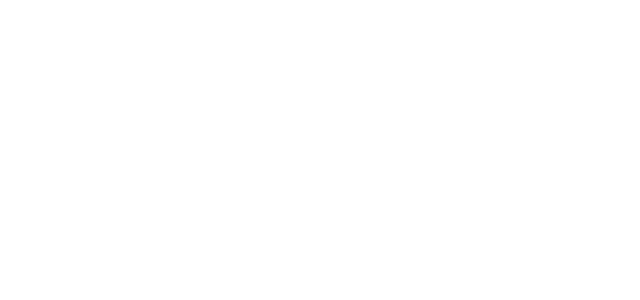
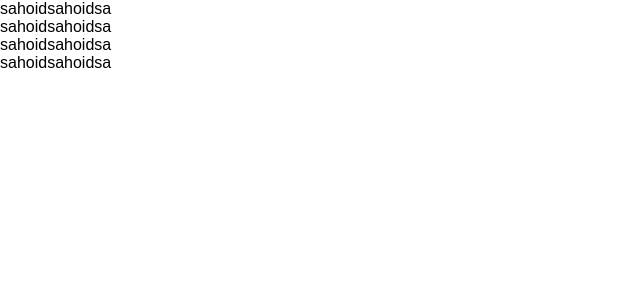
Before and after one commit to davidkubik02/routine-keeper, a React (Create React App) app: page / in a window 1280 px wide. Before the commit this address had no page. Shown: the top 300 px of the page, without its empty margins (0-640 px from the left). Built offline with nearby package versions, Linux system fonts and the light colour scheme.

Commit message:
added some divs to test if gh pages even works

```diff
--- a/src/App.jsx
+++ b/src/App.jsx
@@ -13,6 +13,10 @@
   const basePath = "/reoutine-keeper"
   return (
     <BrowserRouter>
+    <div>sahoidsahoidsa</div>
+    <div>sahoidsahoidsa</div>
+    <div>sahoidsahoidsa</div>
+    <div>sahoidsahoidsa</div>
       {/* {user && <h1 onClick={logout}>{user.name}</h1>} */}
       <Routes>
         <Route path={basePath} element={<Home/>}/>
```
